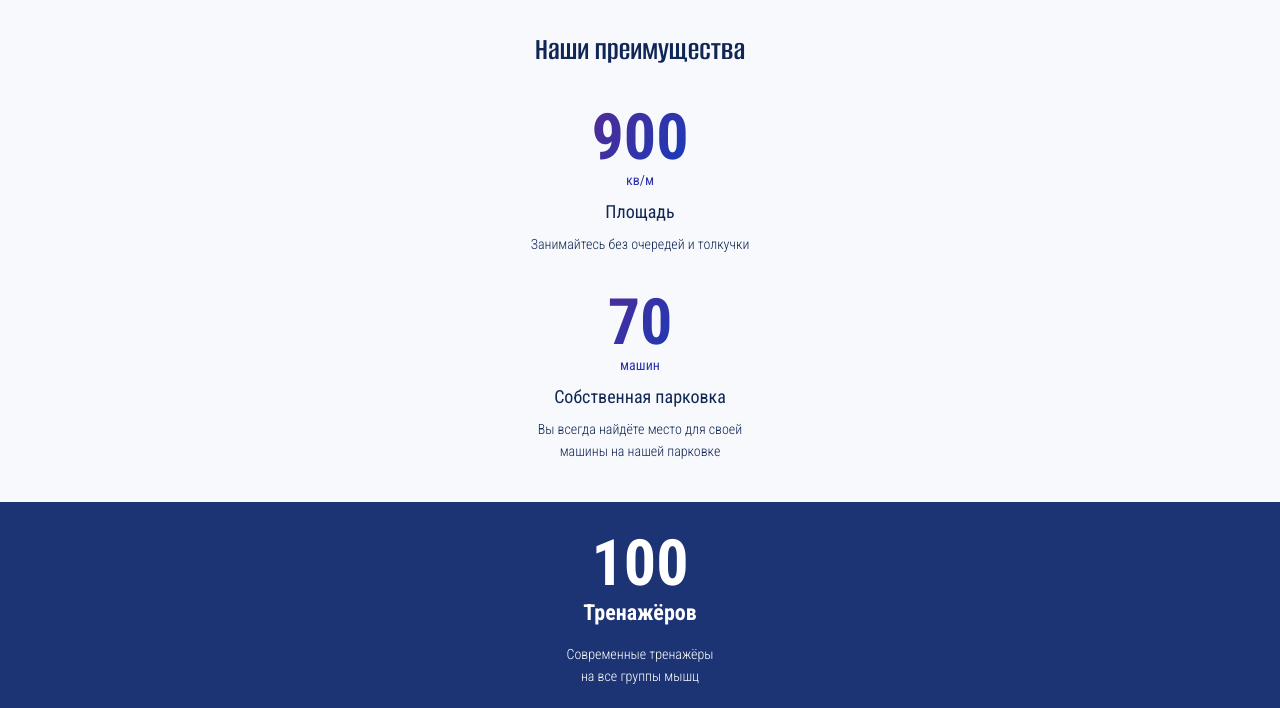
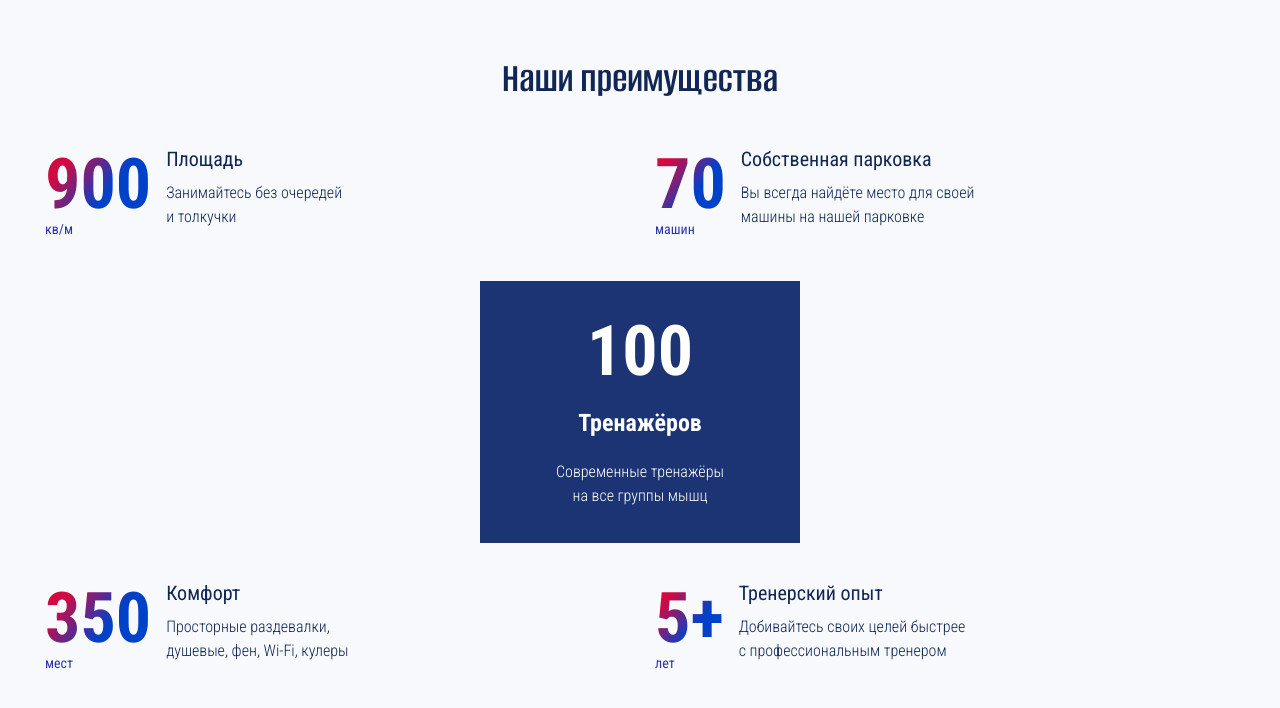
Before and after one commit to hRacc00n/fitness-center, a website built with Vite: page source/index.html in a window 1280 px wide. Shown: the part 3992-4700 px from the top of the page. Built offline with nearby package versions, Linux system fonts and the light colour scheme.

Commit message:
Верстает планшетную версию блока features

```diff
--- a/source/index.html
+++ b/source/index.html
@@ -317,9 +317,11 @@
         </li>
 
         <li class="features__unique-block">
-          <span>100</span>
-          <h3>Тренажёров</h3>
-          <p>Современные тренажёры на все группы мышц</p>
+          <div class="features__unique-content">
+            <span>100</span>
+            <h3>Тренажёров</h3>
+            <p>Современные тренажёры на все группы мышц</p>
+          </div>
         </li>
 
         <li>
--- a/source/sass/blocks/features.scss
+++ b/source/sass/blocks/features.scss
@@ -1,6 +1,10 @@
 .features {
   padding: 41px 15px;
   background-color: $primary-bg;
+
+  @media ($tablet) {
+    padding: 61px 45px;
+  }
 }
 
 .features__title {
@@ -12,6 +16,11 @@
   line-height: 1;
   color: $base-color;
   text-align: center;
+
+  @media ($tablet) {
+    margin-bottom: 49px;
+    font-size: 42px;
+  }
 }
 
 .features ul {
@@ -20,6 +29,21 @@
   display: flex;
   flex-direction: column;
   gap: 35px;
+
+  @media ($tablet) {
+    display: grid;
+    grid-template-columns: 1fr 1fr;
+    gap: 40px 30px;
+  }
+}
+
+.features li {
+  @media ($tablet) {
+    width: 324px;
+    display: grid;
+    grid-template-columns: auto 1fr;
+    gap: 0 15px;
+  }
 }
 
 .features span {
@@ -40,6 +64,20 @@
     background-clip: text;
     -webkit-text-fill-color: transparent;
   }
+
+  @media ($tablet) {
+    margin: 0;
+    line-height: 1.57;
+    grid-column: 1 / 2;
+    grid-row: 3 / 4;
+    text-align: left;
+
+    &:first-of-type {
+      font-size: 70px;
+      grid-column: 1 / 2;
+      grid-row: 1 / 3;
+    }
+  }
 }
 
 .features h3 {
@@ -50,6 +88,14 @@
   line-height: 1.11;
   color: $base-color;
   text-align: center;
+
+  @media ($tablet) {
+    font-size: 20px;
+    line-height: 1;
+    text-align: left;
+    grid-column: 2 / 3;
+    grid-row: 1 / 2;
+  }
 }
 
 .features p {
@@ -65,9 +111,18 @@
   &:not(:last-of-type) {
     margin-bottom: 12px;
   }
+
+  @media ($tablet) {
+    width: 100%;
+    font-size: 16px;
+    line-height: 1.5;
+    text-align: left;
+    grid-column: 2 / 3;
+    grid-row: 2 / 4;
+  }
 }
 
-.features__unique-block {
+.features .features__unique-block {
   position: relative;
   margin-top: 4px;
   margin-bottom: 6px;
@@ -83,6 +138,18 @@
     height: 100%;
     box-shadow: -15px 0 0 $btn-border, 15px 0 0 $btn-border;
   }
+
+  @media ($tablet) {
+    display: block;
+    width: 320px;
+    margin: 0 auto;
+    padding: 35px;
+    grid-column: 1 / -1;
+
+    &::before {
+      display: none;
+    }
+  }
 }
 
 .features__unique-block span:first-of-type {
@@ -90,6 +157,11 @@
   background: linear-gradient(129deg, $base-white 0%, $base-white 100%);
   background-clip: text;
   -webkit-text-fill-color: transparent;
+
+  @media ($tablet) {
+    margin-bottom: 25px;
+    text-align: center;
+  }
 }
 
 .features__unique-block h3 {
@@ -98,9 +170,19 @@
   font-weight: 700;
   line-height: 1;
   color: $base-white;
+
+  @media ($tablet) {
+    margin-bottom: 25px;
+    font-size: 24px;
+    text-align: center;
+  }
 }
 
 .features__unique-block p {
   width: 170px;
   color: $base-white;
+
+  @media ($tablet) {
+    text-align: center;
+  }
 }
--- a/source/sass/blocks/juri.scss
+++ b/source/sass/blocks/juri.scss
@@ -6,7 +6,7 @@
   @media ($tablet) {
     position: relative;
     width: 768px;
-    padding: 32px 104px 58px;
+    padding: 32px 104px 62px;
   }
 
   @media ($desktop) {
```
